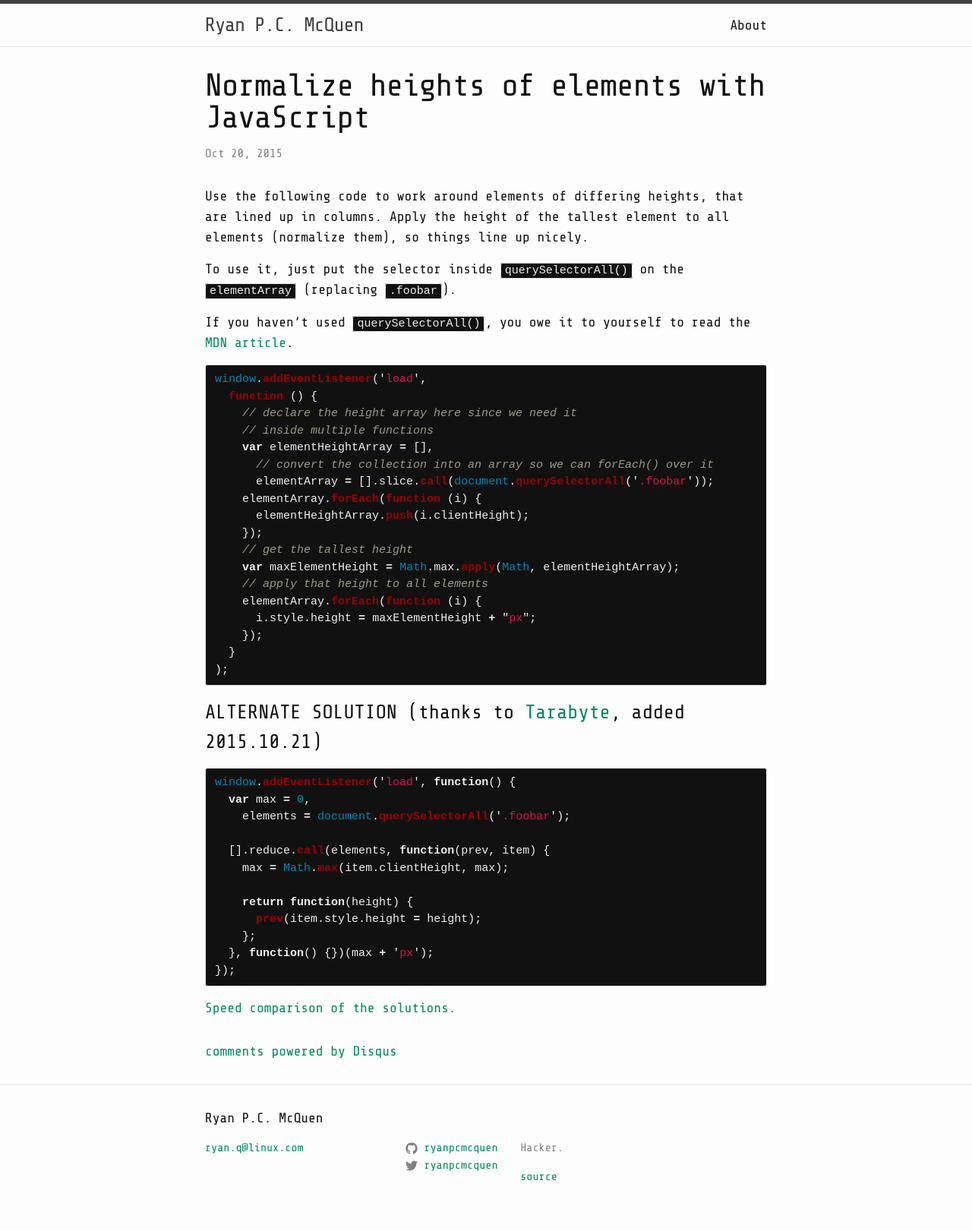
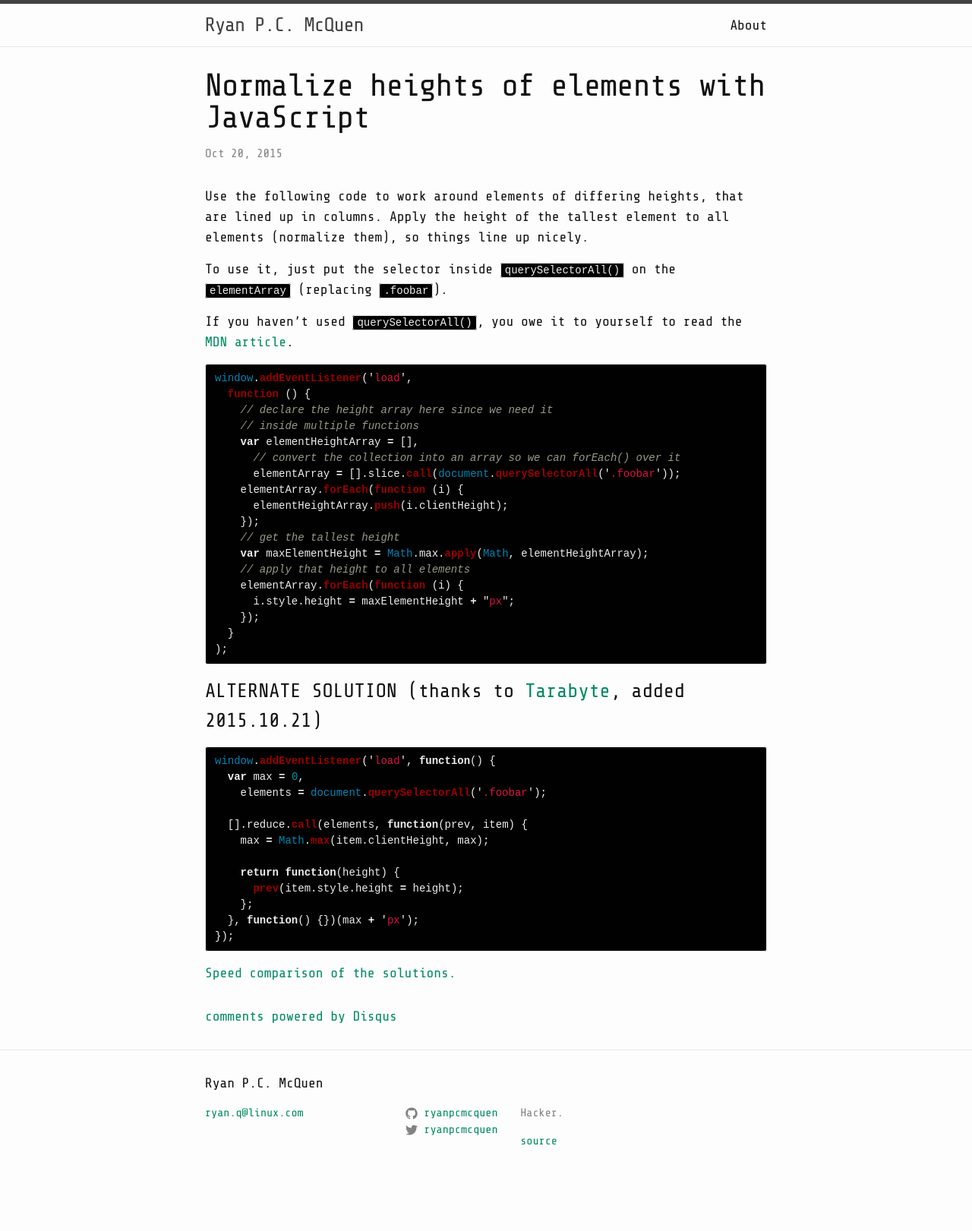
Before and after one commit to ryanpcmcquen/ryanpcmcquen.github.io, a Jekyll site: the page built from _posts/2015-10-20-normalize-element-heights.md, in a window 1280 px wide. Shown: the whole page at 76% size. Built offline with Jekyll 4.4.1, drawn with Linux system fonts in a browser that asks for light colours; comment, search, counter and statistics services are not loaded; after the commit the page ends 1575 px from its top, so only the background shows below that.

Commit message:
reduce code font size; make bg darker

```diff
--- a/_sass/_base.scss
+++ b/_sass/_base.scss
@@ -128,10 +128,10 @@ blockquote {
 pre,
 code {
     font-family: monospace;
-    font-size: 15px;
+    font-size: 14px;
     border: 1px solid $grey-color-light;
     border-radius: 3px;
-    background-color: #111111;
+    background-color: #010101;
     color: #eeeeee;
 }
 
```
